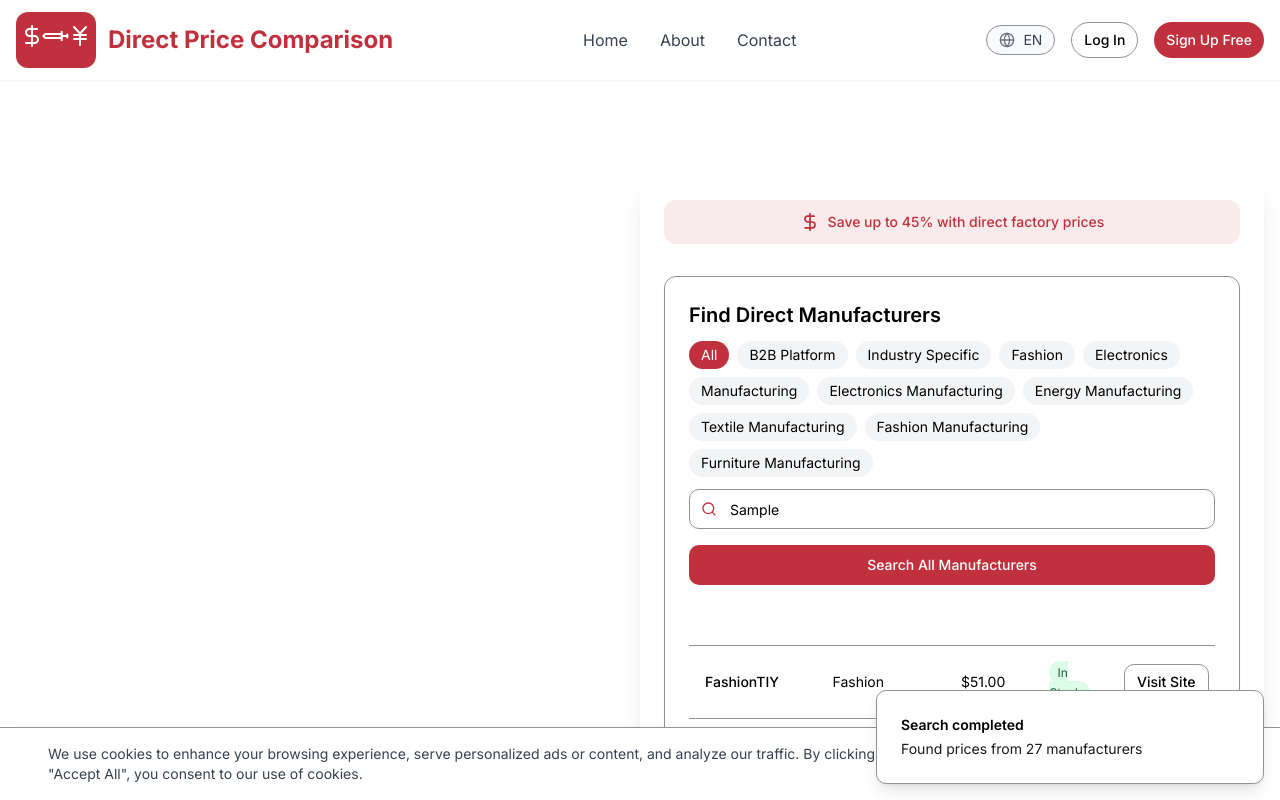
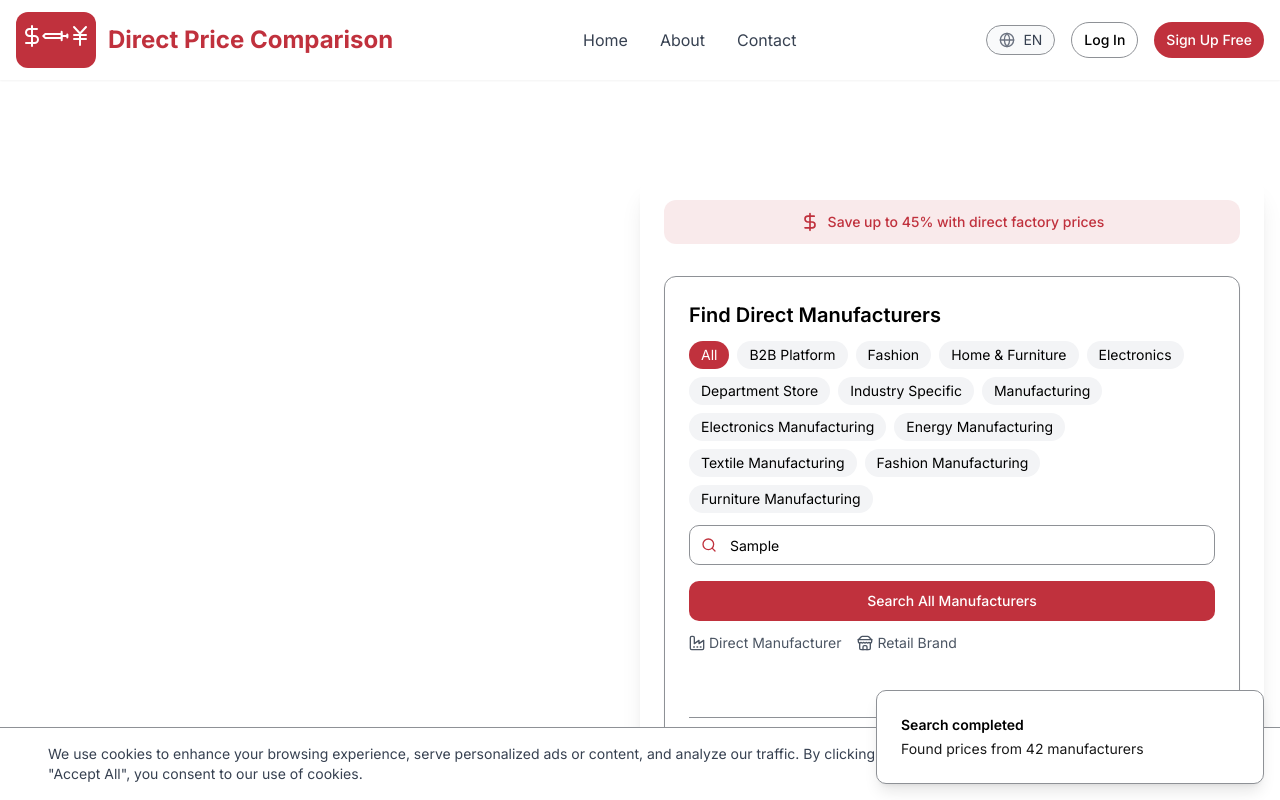
Before and after one commit to Joenasriani/dealfindr-ai-compass, a React (Vite) app: page / in a window 1280 px wide. Both pictures are taken after typing "Sample" into the empty fields and a click on the button "Search All Manufacturers". Shown: the top 800 px of the page. Built offline with nearby package versions, Linux system fonts and the light colour scheme.

Commit message:
Add more manufacturer sites
Include additional manufacturer sites for product search.

```diff
--- a/src/components/manufacturer/SearchResultsTable.tsx
+++ b/src/components/manufacturer/SearchResultsTable.tsx
@@ -3,6 +3,7 @@ import React from 'react';
 import { Button } from '@/components/ui/button';
 import { Table, TableBody, TableCell, TableHead, TableHeader, TableRow } from "@/components/ui/table";
 import type { ManufacturerPrice } from '@/data/manufacturerSites';
+import { Store, Factory } from 'lucide-react';
 
 interface SearchResultsTableProps {
   results: ManufacturerPrice[];
@@ -12,10 +13,21 @@ interface SearchResultsTableProps {
 const SearchResultsTable = ({ results, searchTerm }: SearchResultsTableProps) => {
   return (
     <div className="mt-6">
+      <div className="mb-4 flex gap-4 text-sm text-gray-600">
+        <div className="flex items-center gap-1">
+          <Factory className="h-4 w-4" />
+          <span>Direct Manufacturer</span>
+        </div>
+        <div className="flex items-center gap-1">
+          <Store className="h-4 w-4" />
+          <span>Retail Brand</span>
+        </div>
+      </div>
       <Table>
         <TableHeader>
           <TableRow>
-            <TableHead>Manufacturer</TableHead>
+            <TableHead>Source</TableHead>
+            <TableHead>Type</TableHead>
             <TableHead>Category</TableHead>
             <TableHead>Price</TableHead>
             <TableHead>Status</TableHead>
@@ -24,8 +36,26 @@ const SearchResultsTable = ({ results, searchTerm }: SearchResultsTableProps) =>
         </TableHeader>
         <TableBody>
           {results.map((result) => (
-            <TableRow key={result.name}>
-              <TableCell className="font-medium">{result.name}</TableCell>
+            <TableRow key={result.name} className={result.type === 'retail' ? 'bg-gray-50' : ''}>
+              <TableCell className="font-medium">
+                <div className="flex items-center gap-2">
+                  {result.type === 'manufacturer' ? (
+                    <Factory className="h-4 w-4 text-dealfindr-blue" />
+                  ) : (
+                    <Store className="h-4 w-4 text-gray-600" />
+                  )}
+                  {result.name}
+                </div>
+              </TableCell>
+              <TableCell>
+                <span className={`px-2 py-1 rounded-full text-xs ${
+                  result.type === 'manufacturer'
+                    ? 'bg-blue-100 text-blue-800'
+                    : 'bg-gray-100 text-gray-800'
+                }`}>
+                  {result.type === 'manufacturer' ? 'Manufacturer' : 'Retail'}
+                </span>
+              </TableCell>
               <TableCell>{result.category}</TableCell>
               <TableCell>
                 {result.available
--- a/src/data/manufacturerSites.ts
+++ b/src/data/manufacturerSites.ts
@@ -1,48 +1,71 @@
-
 export interface ManufacturerPrice {
   name: string;
   url: string;
   category: string;
+  type: 'manufacturer' | 'retail';
   price?: number;
   currency?: string;
   available?: boolean;
 }
 
 export const manufacturerSites: ManufacturerPrice[] = [
-  // Major B2B Platforms
-  { name: '1688', url: 'https://s.1688.com/selloffer/offer_search.htm', category: 'B2B Platform' },
-  { name: 'Made in China', url: 'https://www.made-in-china.com/productdirectory.do', category: 'B2B Platform' },
-  { name: 'Global Sources', url: 'https://www.globalsources.com/product-search', category: 'B2B Platform' },
-  { name: 'DHgate', url: 'https://www.dhgate.com/wholesale/search.do', category: 'B2B Platform' },
+  // Direct Manufacturers
+  { name: '1688', url: 'https://s.1688.com/selloffer/offer_search.htm', category: 'B2B Platform', type: 'manufacturer' },
+  { name: 'Made in China', url: 'https://www.made-in-china.com/productdirectory.do', category: 'B2B Platform', type: 'manufacturer' },
+  { name: 'Global Sources', url: 'https://www.globalsources.com/product-search', category: 'B2B Platform', type: 'manufacturer' },
+  { name: 'DHgate', url: 'https://www.dhgate.com/wholesale/search.do', category: 'B2B Platform', type: 'manufacturer' },
 
-  // Industry-Specific Marketplaces
-  { name: 'Yiwugo', url: 'https://en.yiwugo.com/products/search.html', category: 'Industry Specific' },
-  { name: 'Chic Me', url: 'https://www.chicme.com/search', category: 'Fashion' },
-  { name: 'LightInTheBox', url: 'https://www.lightinthebox.com/c/search', category: 'Industry Specific' },
-  { name: 'Banggood', url: 'https://www.banggood.com/search', category: 'Industry Specific' },
+  // Fashion & Accessories Retail
+  { name: 'Nordstrom', url: 'https://www.nordstrom.com/search', category: 'Fashion', type: 'retail' },
+  { name: 'Saks Fifth Avenue', url: 'https://www.saksfifthavenue.com/search', category: 'Fashion', type: 'retail' },
+  { name: 'Kate Spade', url: 'https://www.katespade.com/search', category: 'Fashion', type: 'retail' },
+  { name: 'Coach', url: 'https://www.coach.com/search', category: 'Fashion', type: 'retail' },
+  { name: 'Michael Kors', url: 'https://www.michaelkors.com/search', category: 'Fashion', type: 'retail' },
+
+  // Home & Furniture
+  { name: 'Wayfair', url: 'https://www.wayfair.com/keyword.php', category: 'Home & Furniture', type: 'retail' },
+  { name: 'Pottery Barn', url: 'https://www.potterybarn.com/search/results.html', category: 'Home & Furniture', type: 'retail' },
+  { name: 'West Elm', url: 'https://www.westelm.com/search/results.html', category: 'Home & Furniture', type: 'retail' },
+  { name: 'IKEA', url: 'https://www.ikea.com/us/en/search/', category: 'Home & Furniture', type: 'retail' },
+
+  // Electronics
+  { name: 'Best Buy', url: 'https://www.bestbuy.com/site/searchpage.jsp', category: 'Electronics', type: 'retail' },
+  { name: 'Newegg', url: 'https://www.newegg.com/p/pl', category: 'Electronics', type: 'retail' },
+  { name: 'B&H Photo', url: 'https://www.bhphotovideo.com/c/search', category: 'Electronics', type: 'retail' },
+
+  // Department Stores
+  { name: 'Walmart', url: 'https://www.walmart.com/search', category: 'Department Store', type: 'retail' },
+  { name: 'Target', url: 'https://www.target.com/s', category: 'Department Store', type: 'retail' },
+  { name: 'Costco', url: 'https://www.costco.com/CatalogSearch', category: 'Department Store', type: 'retail' },
+
+  // Keep other existing manufacturers
+  { name: 'Yiwugo', url: 'https://en.yiwugo.com/products/search.html', category: 'Industry Specific', type: 'manufacturer' },
+  { name: 'Chic Me', url: 'https://www.chicme.com/search', category: 'Fashion', type: 'manufacturer' },
+  { name: 'LightInTheBox', url: 'https://www.lightinthebox.com/c/search', category: 'Industry Specific', type: 'manufacturer' },
+  { name: 'Banggood', url: 'https://www.banggood.com/search', category: 'Industry Specific', type: 'manufacturer' },
 
   // Electronics & Components
-  { name: 'Shenzhen LCSC', url: 'https://www.lcsc.com/search', category: 'Electronics' },
-  { name: 'Chinavasion', url: 'https://www.chinavasion.com/search', category: 'Electronics' },
-  { name: 'DX.com', url: 'https://www.dx.com/s', category: 'Electronics' },
-  { name: 'TomTop', url: 'https://www.tomtop.com/search', category: 'Electronics' },
+  { name: 'Shenzhen LCSC', url: 'https://www.lcsc.com/search', category: 'Electronics', type: 'manufacturer' },
+  { name: 'Chinavasion', url: 'https://www.chinavasion.com/search', category: 'Electronics', type: 'manufacturer' },
+  { name: 'DX.com', url: 'https://www.dx.com/s', category: 'Electronics', type: 'manufacturer' },
+  { name: 'TomTop', url: 'https://www.tomtop.com/search', category: 'Electronics', type: 'manufacturer' },
 
   // Fashion & Textiles
-  { name: 'Zaful', url: 'https://www.zaful.com/search', category: 'Fashion' },
-  { name: 'FashionTIY', url: 'https://www.fashiontiy.com/search', category: 'Fashion' },
-  { name: 'Wholesale7', url: 'https://www.wholesale7.net/search', category: 'Fashion' },
+  { name: 'Zaful', url: 'https://www.zaful.com/search', category: 'Fashion', type: 'manufacturer' },
+  { name: 'FashionTIY', url: 'https://www.fashiontiy.com/search', category: 'Fashion', type: 'manufacturer' },
+  { name: 'Wholesale7', url: 'https://www.wholesale7.net/search', category: 'Fashion', type: 'manufacturer' },
 
   // New Manufacturers
-  { name: 'Jeerong', url: 'https://jeerong.goldsupplier.com', category: 'Manufacturing' },
-  { name: 'MNA Case', url: 'https://mnacase.com', category: 'Manufacturing' },
-  { name: 'MBBag', url: 'https://mbbag.en.alibaba.com', category: 'Manufacturing' },
-  { name: 'Foxconn', url: 'https://www.foxconn.com/en-us', category: 'Electronics Manufacturing' },
-  { name: 'Pegatron', url: 'https://www.pegatroncorp.com', category: 'Electronics Manufacturing' },
-  { name: 'Wind Power', url: 'https://www.windpowercn.com', category: 'Energy Manufacturing' },
-  { name: 'Shenzhou International', url: 'https://www.shenzhouintl.com', category: 'Textile Manufacturing' },
-  { name: 'TAL Apparel', url: 'https://www.talapparel.com', category: 'Fashion Manufacturing' },
-  { name: 'Oppein Home', url: 'https://www.oppeinhome.com', category: 'Furniture Manufacturing' },
-  { name: 'KUKA Home', url: 'https://en.kukahome.com', category: 'Furniture Manufacturing' },
-  { name: 'Huali', url: 'https://www.zjhuali.com/en', category: 'Manufacturing' },
-  { name: 'YTT Global', url: 'https://yttgcl.goldsupplier.com', category: 'Manufacturing' }
+  { name: 'Jeerong', url: 'https://jeerong.goldsupplier.com', category: 'Manufacturing', type: 'manufacturer' },
+  { name: 'MNA Case', url: 'https://mnacase.com', category: 'Manufacturing', type: 'manufacturer' },
+  { name: 'MBBag', url: 'https://mbbag.en.alibaba.com', category: 'Manufacturing', type: 'manufacturer' },
+  { name: 'Foxconn', url: 'https://www.foxconn.com/en-us', category: 'Electronics Manufacturing', type: 'manufacturer' },
+  { name: 'Pegatron', url: 'https://www.pegatroncorp.com', category: 'Electronics Manufacturing', type: 'manufacturer' },
+  { name: 'Wind Power', url: 'https://www.windpowercn.com', category: 'Energy Manufacturing', type: 'manufacturer' },
+  { name: 'Shenzhou International', url: 'https://www.shenzhouintl.com', category: 'Textile Manufacturing', type: 'manufacturer' },
+  { name: 'TAL Apparel', url: 'https://www.talapparel.com', category: 'Fashion Manufacturing', type: 'manufacturer' },
+  { name: 'Oppein Home', url: 'https://www.oppeinhome.com', category: 'Furniture Manufacturing', type: 'manufacturer' },
+  { name: 'KUKA Home', url: 'https://en.kukahome.com', category: 'Furniture Manufacturing', type: 'manufacturer' },
+  { name: 'Huali', url: 'https://www.zjhuali.com/en', category: 'Manufacturing', type: 'manufacturer' },
+  { name: 'YTT Global', url: 'https://yttgcl.goldsupplier.com', category: 'Manufacturing', type: 'manufacturer' }
 ];
```
